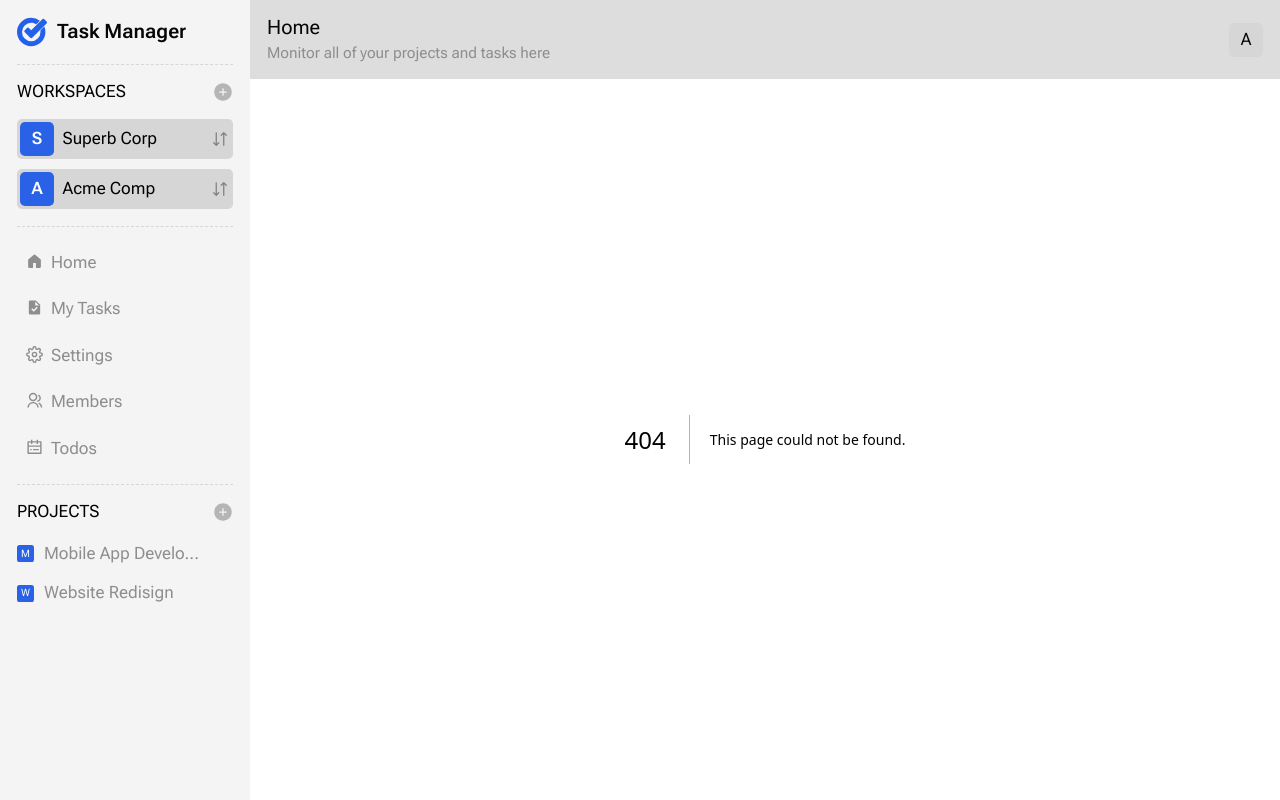
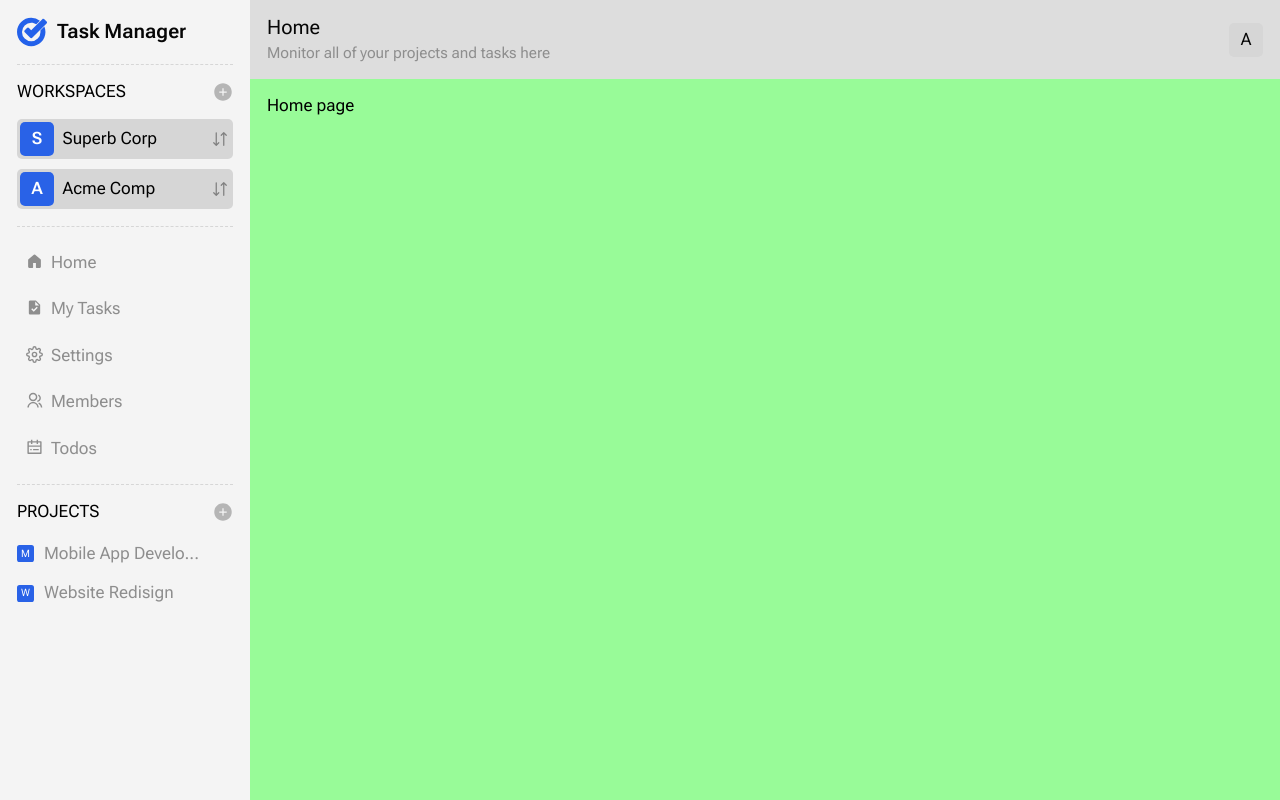
Before and after one commit to webioann/sandbox_prisma, a Next.js app: page /home in a window 1280 px wide. Before the commit this address had no page. Built offline with nearby package versions, Linux system fonts and the light colour scheme.

Commit message:
redirect from / to /home page on start app

```diff
--- /dev/null
+++ b/app/home/home.module.scss
@@ -0,0 +1,6 @@
+.page{
+    width: 100%;
+    height: 100%;
+    padding: 1rem;
+    background-color: palegreen;
+}
--- /dev/null
+++ b/app/home/page.tsx
@@ -0,0 +1,10 @@
+import React from 'react'
+import styles from './home.module.scss'
+
+function HomePage() {
+    return (
+        <div className={styles.page}>Home page</div>
+    )
+}
+
+export default HomePage;
--- a/components/Navigation/Navigation.tsx
+++ b/components/Navigation/Navigation.tsx
@@ -13,7 +13,7 @@ function Navigation() {
     const path = usePathname()
     return (
         <nav>
-            <Link href={"/"} className={path === '/' ? 'nav-link active' : 'nav-link'}>
+            <Link href={"/home"} className={path === '/' ? 'nav-link active' : 'nav-link'}>
                 <GoHomeFill/>
                 <h4 className='link-name'>Home</h4>
             </Link>
```
Also changed, not shown: app/page.tsx (+6 -5 lines).
